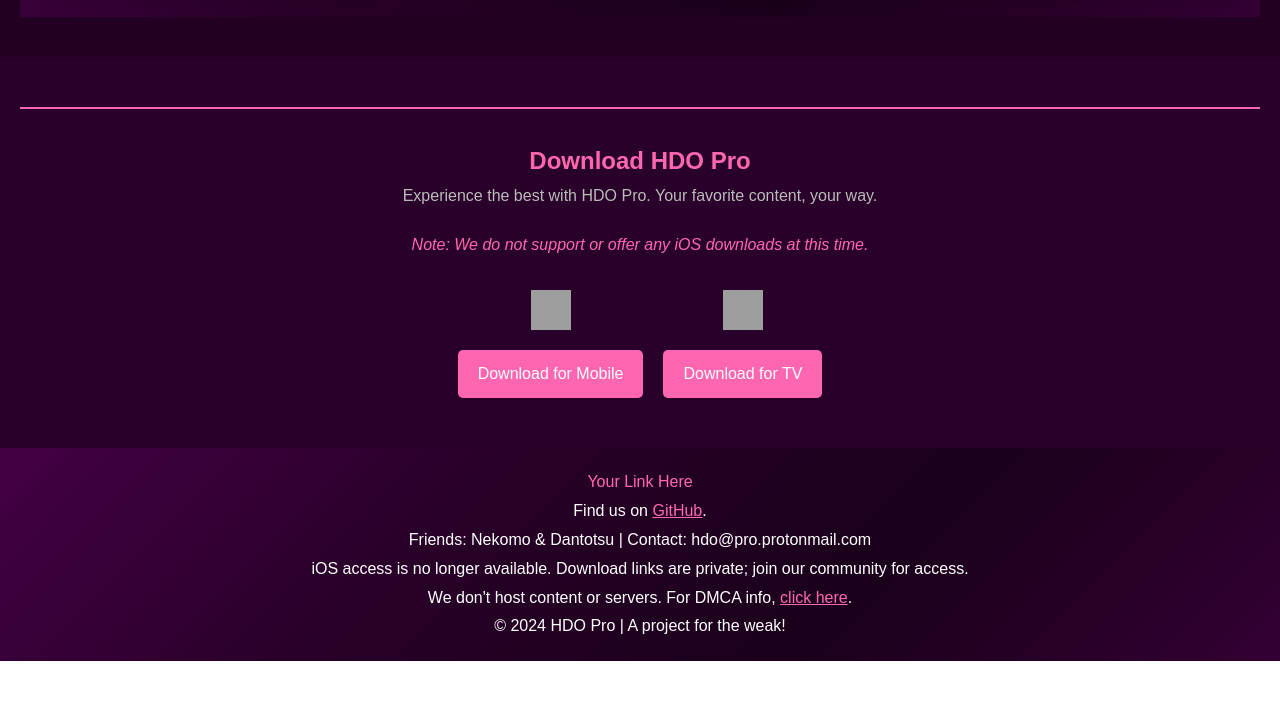
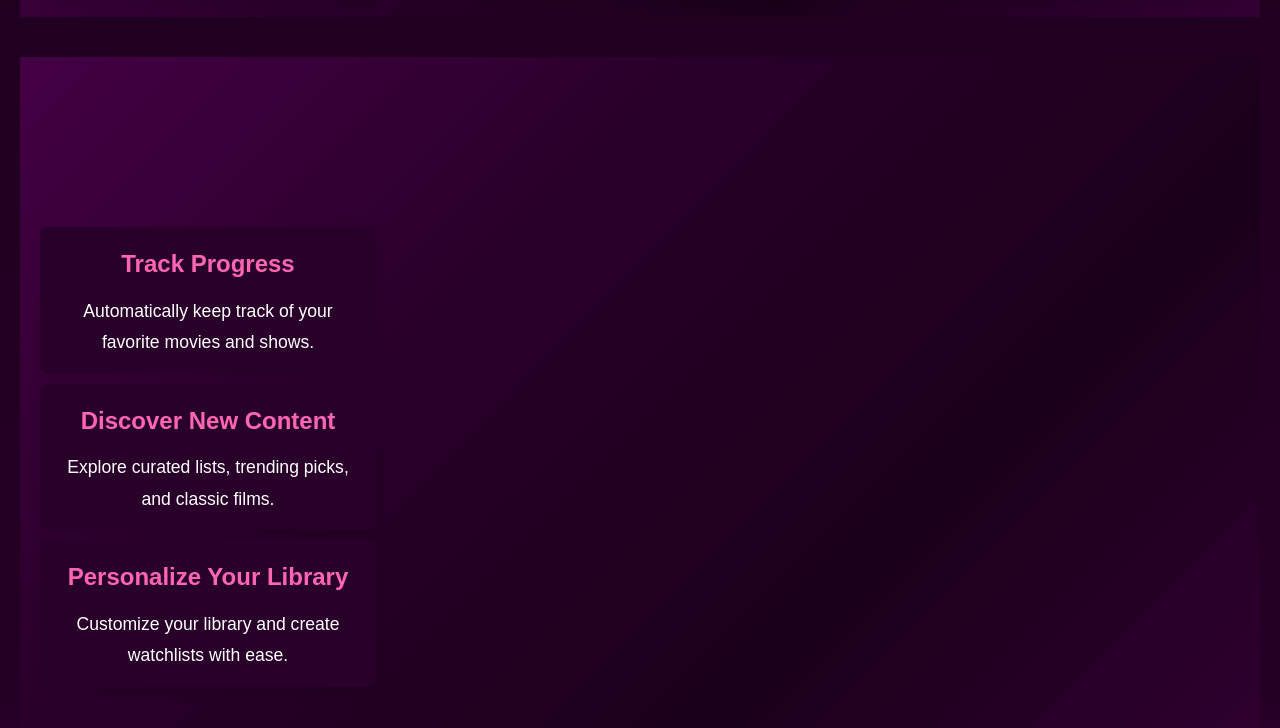
Before and after one commit to HDO-PRO/hdopro.netlify.app-source, a plain HTML site: page newhome.html in a window 1280 px wide. Shown: the part 752-1480 px from the top of the page. Before the commit the page ends 1413 px from the top, so only its background shows below. Drawn offline with Linux system fonts and the light colour scheme; grey boxes are pictures that could not be loaded; a script that the page names is missing.

Commit message:
Update newhome.html

```diff
--- a/newhome.html
+++ b/newhome.html
@@ -332,34 +332,19 @@
 </body>
 </html>
 
-<!-- Download Section -->
-<section id="download-hdo-pro" style="text-align: center; background-color: #290029; padding: 50px 20px;">
-    <!-- Line above the section -->
-    <div style="border-top: 2px solid #ff66b2; margin-bottom: 30px;"></div>
-
-    <h2 style="color: #ff66b2;">Download HDO Pro</h2>
-    <p style="color: #bbb;">Experience the best with HDO Pro. Your favorite content, your way.</p>
-
-    <!-- Notice about iOS -->
-    <p style="color: #ff66b2; font-style: italic; margin-top: 20px;">Note: We do not support or offer any iOS downloads at this time.</p>
-
-    <div style="display: flex; justify-content: center; gap: 20px; margin-top: 30px;">
-        <!-- Mobile Download Button -->
-        <div>
-            <img src="Images/logo.png" alt="Mobile Icon" style="width: 40px; height: 40px; margin-bottom: 10px;">
-            <br>
-            <a href="#" style="text-decoration: none; background-color: #ff66b2; color: white; padding: 10px 20px; border-radius: 5px; display: inline-block; font-size: 16px;">
-                Download for Mobile
-            </a>
-        </div>
-        <!-- TV Download Button -->
-        <div>
-            <img src="Images/logo.png" alt="TV Icon" style="width: 40px; height: 40px; margin-bottom: 10px;">
-            <br>
-            <a href="#" style="text-decoration: none; background-color: #ff66b2; color: white; padding: 10px 20px; border-radius: 5px; display: inline-block; font-size: 16px;">
-                Download for TV
-            </a>
-        </div>
+<!-- Features Section -->
+<section class="features" style="background: linear-gradient(135deg, #1a001a, #440044, #290029, #1a001a); animation: colorChange 8s infinite alternate; padding: 20px; height: 100vh; display: flex; flex-direction: column; justify-content: center;">
+    <div class="feature">
+        <h3>Track Progress</h3>
+        <p>Automatically keep track of your favorite movies and shows.</p>
+    </div>
+    <div class="feature">
+        <h3>Discover New Content</h3>
+        <p>Explore curated lists, trending picks, and classic films.</p>
+    </div>
+    <div class="feature">
+        <h3>Personalize Your Library</h3>
+        <p>Customize your library and create watchlists with ease.</p>
     </div>
 </section>
 
```
